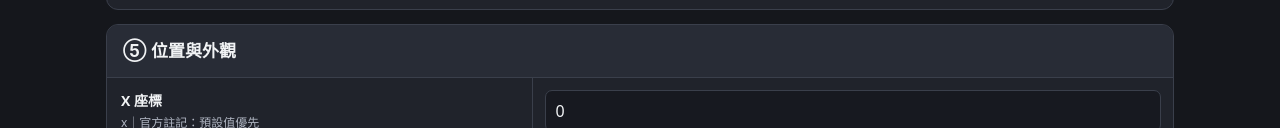
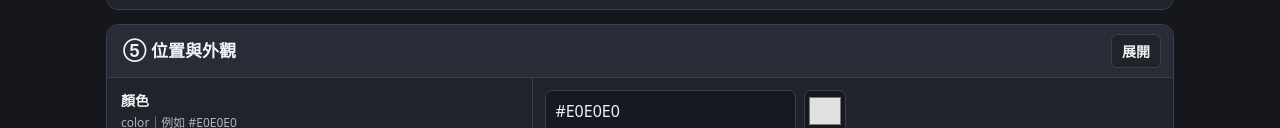
Before and after one commit to 756y/ccfolia_character_json_tool, a plain HTML site: page index.html in a window 1280 px wide. Shown: the part 1559-1687 px from the top of the page. Drawn offline with Linux system fonts and the light colour scheme.

Commit message:
Add “位置與外觀”的展開按鈕
Added position header and toggle functionality for position settings.

```diff
--- a/index.html
+++ b/index.html
@@ -73,6 +73,34 @@
     border-bottom:0
   }
 
+  .position-header{
+  display:flex;
+  align-items:center;
+  justify-content:space-between;
+  background:var(--panel2);
+  border-bottom:1px solid var(--line);
+}
+
+.position-header h2{
+  flex:1;
+  border-bottom:0;
+}
+
+.position-toggle{
+  margin-right:12px;
+  padding:6px 10px;
+  border:1px solid var(--line);
+  border-radius:6px;
+  background:var(--panel);
+  color:inherit;
+  cursor:pointer;
+  font-size:14px;
+}
+
+.position-toggle:hover{
+  background:var(--panel2);
+}
+
   .label{
     padding:12px 14px;
     border-right:1px solid var(--line)
@@ -614,11 +642,21 @@
     </div>
   </div>
 
-
 <!-- ==================== ⑤ 位置 ==================== -->
 
 <div class="section">
+
+  <div class="position-header">
     <h2>⑤ 位置與外觀</h2>
+
+    <button
+      type="button"
+      class="position-toggle"
+      onclick="togglePositionSettings()"
+    >展開</button>
+  </div>
+
+  <div id="positionSettings" style="display:none;">
 
     <div class="grid">
       <div class="label">
@@ -673,6 +711,8 @@
       <div class="field">
         <input id="height" type="number" value="10" oninput="generate()">
       </div>
+    </div>
+
   </div>
 
   <div class="grid">
@@ -707,8 +747,8 @@
       </div>
     </div>
   </div>
-  </div>
-
+
+</div>
 
   <!-- ==================== ⑥ 顯示 ==================== -->
 
@@ -1588,7 +1628,23 @@ function renumber(type){
 
 }
 
-
+/* =========================================================
+   位置與外觀的展開按鈕
+========================================================= */
+function togglePositionSettings() {
+  const settings = document.getElementById('positionSettings');
+  const button = document.querySelector('.position-toggle');
+
+  if (!settings || !button) return;
+
+  if (settings.style.display === 'none' || settings.style.display === '') {
+    settings.style.display = 'block';
+    button.textContent = '收起';
+  } else {
+    settings.style.display = 'none';
+    button.textContent = '展開';
+  }
+}
 /* =========================================================
    產生 JSON
 ========================================================= */
```
Lines whose indentation alone changed are shown as unchanged.
